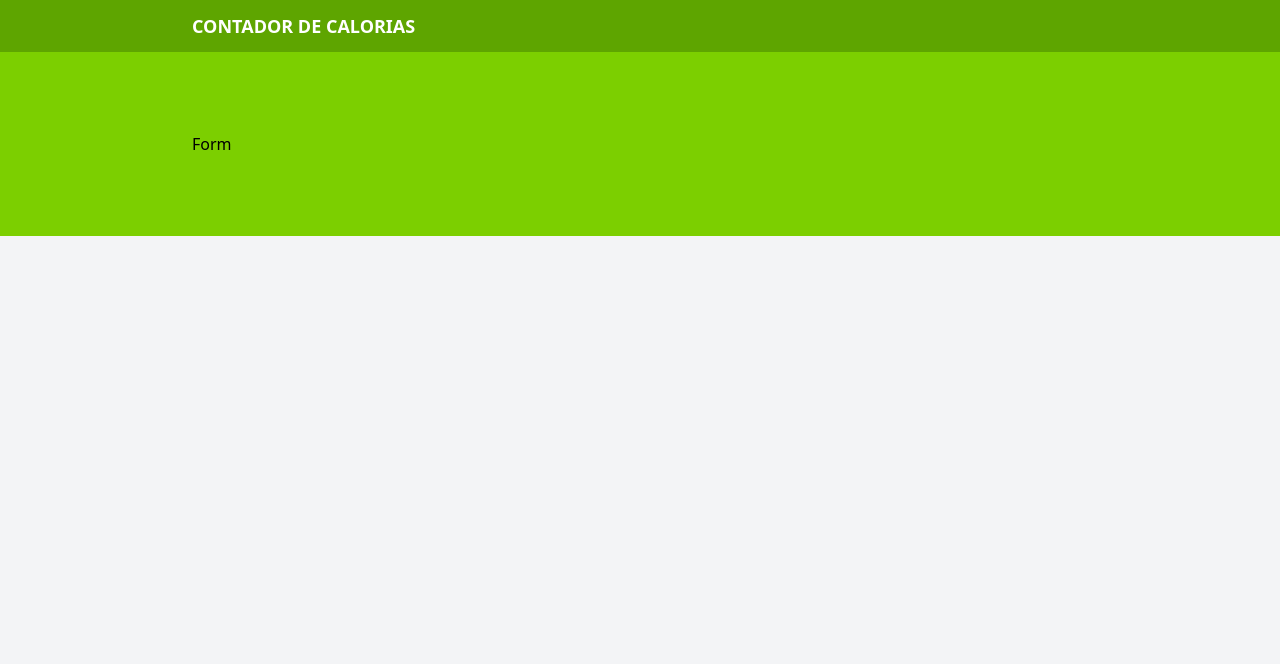
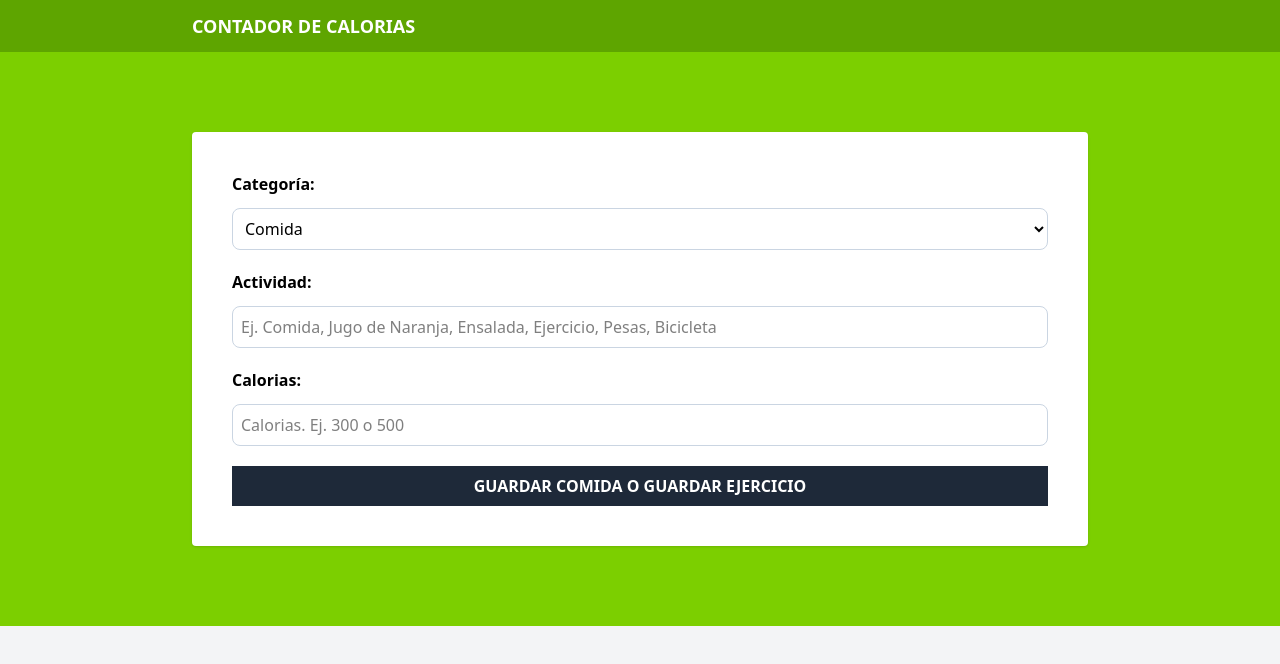
Before and after one commit to bmenc/calorie-tracker, a React (Vite) app: page / in a window 1280 px wide. Shown: the top 664 px of the page. Built offline with nearby package versions, Linux system fonts and the light colour scheme.

Commit message:
134. Agregando el Formulario de Entrada de datos

```diff
--- a/src/components/Form.tsx
+++ b/src/components/Form.tsx
@@ -1,7 +1,27 @@
+import { categories } from '../data/categories'
+
 export default function Form() {
-  return (
-    <div>
-      Form
-    </div>
-  )
+    return (
+        <form className="space-y-5 bg-white shadow p-10 rounded">
+            <div className="grid grid-cols-1 gap-3">
+                <label htmlFor="category" className="font-bold">Categoría: </label>
+                <select className="border border-slate-300 p-2 rounded-lg w-full bg-white" name="category" id="category">
+                    {categories.map(category => (
+                        <option key={category.id} value={category.id}>
+                            {category.name}
+                        </option>
+                    ))}
+                </select>
+            </div>
+            <div className="grid grid-cols-1 gap-3">
+                <label htmlFor="activity" className="font-bold">Actividad: </label>
+                <input type="text" id="activity" className="border border-slate-300 p-2 rounded-lg" placeholder="Ej. Comida, Jugo de Naranja, Ensalada, Ejercicio, Pesas, Bicicleta"/>
+            </div>
+            <div className="grid grid-cols-1 gap-3">
+                <label htmlFor="calories" className="font-bold">Calorias: </label>
+                <input type="number" id="calories" className="border border-slate-300 p-2 rounded-lg" placeholder="Calorias. Ej. 300 o 500"/>
+            </div>
+            <input type="submit" className="bg-gray-800 hover:bg-gray-900 w-full p-2 font-bold uppercase text-white cursor-pointer" value='Guardar Comida o Guardar Ejercicio'/>
+        </form>
+    )
 }
--- /dev/null
+++ b/src/data/categories.ts
@@ -0,0 +1,6 @@
+import type { Category } from "../types"
+
+export const categories: Category[] = [
+    { id: 1, name: 'Comida' },
+    { id: 2, name: 'Ejercicio' }
+]
--- /dev/null
+++ b/src/types/index.ts
@@ -0,0 +1,4 @@
+export type Category = {
+    id: number,
+    name: string
+}
```
